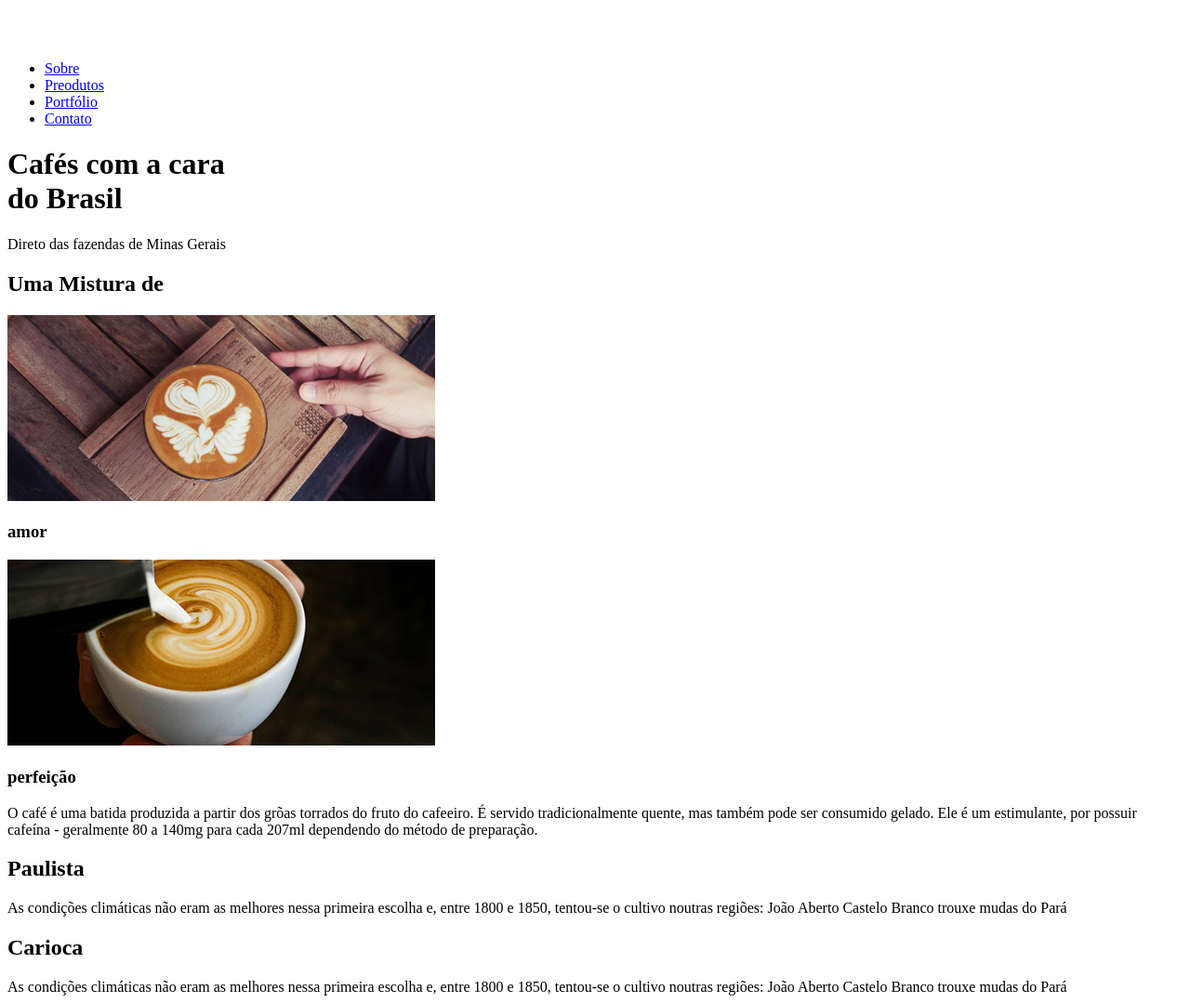
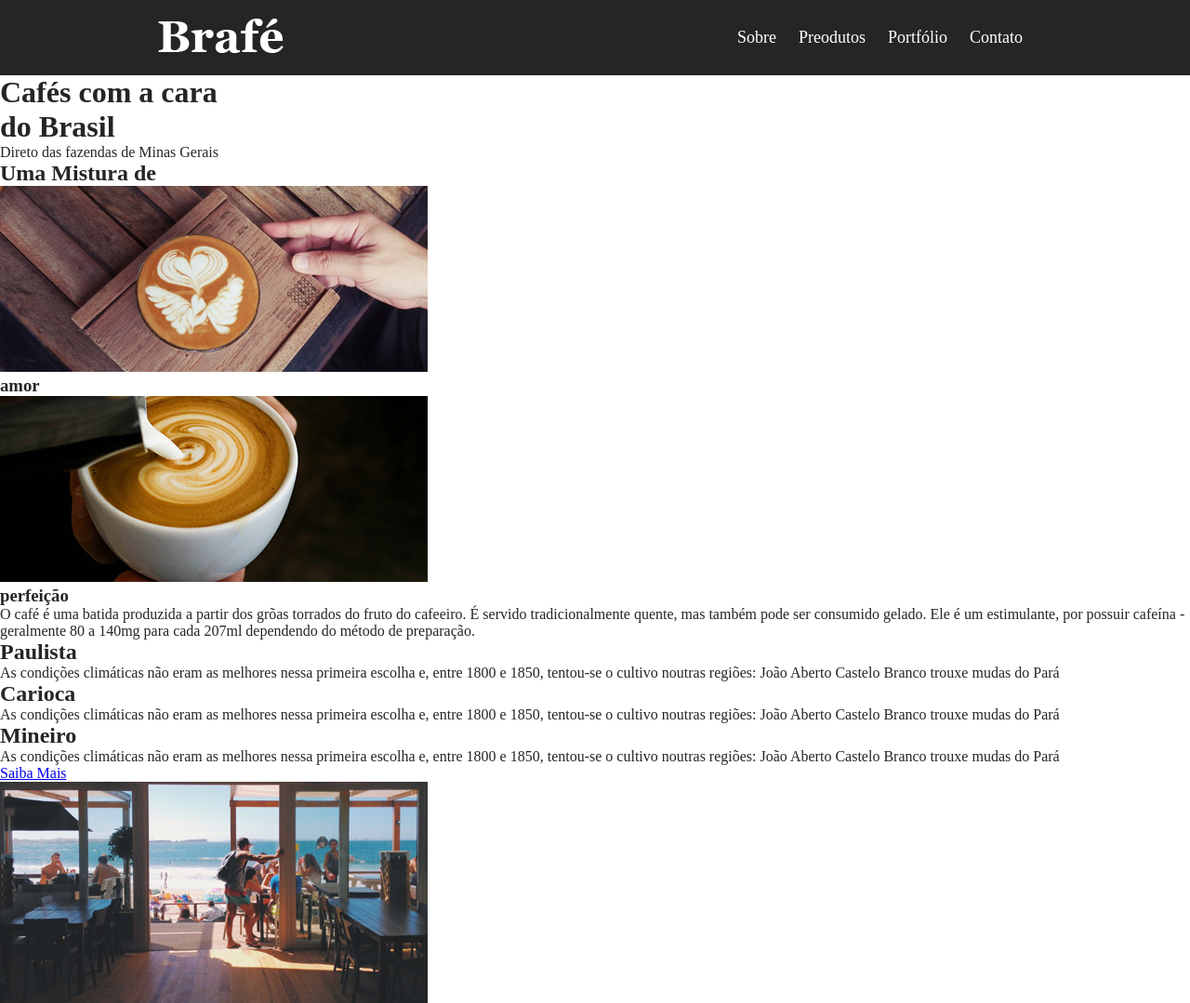
Before and after one commit to EmiliaPaula/brafe_cssAvancado, a plain HTML site: page index.html in a window 1280 px wide. Shown: the top 1079 px of the page at 93% size. Drawn offline with Linux system fonts and the light colour scheme.

Commit message:
nav estilizada

```diff
--- a/css/style.css
+++ b/css/style.css
@@ -0,0 +1,52 @@
+/* Reset */
+
+body, h1, h2, h3, p, ul{
+    padding: 0px;
+    margin: 0px;
+}
+
+body{
+    font-family: Geogia,serif;
+    color: #252525;
+}
+
+/* Menu */
+
+.menu{
+    background: #252525;
+    padding: 20px 0;
+}
+
+.menu-container{
+    max-width: 960px;
+    margin: 0 auto;  /* centralizando */
+}
+
+.menu-container::after, .menu-container::before{   /* claerfix */
+    content: '';
+    display: table;
+    clear: left;
+}
+
+.menu-logo{
+    display: block;
+    float: left;
+    margin-left: 10px;
+}
+
+.menu-nav{
+    float: right;
+    margin-right: 10px;
+}
+
+.menu-nav li{
+    display: inline-block;
+}
+
+.menu-nav a{
+    display: block;
+    padding: 10px;
+    text-decoration: none; /* tirando o sublinhado */
+    color: #ffffff;
+    font-size: 1.125em;
+}
--- a/index.html
+++ b/index.html
@@ -8,11 +8,11 @@
     <link rel="stylesheet" type="text/css" href="css/style.css">
 </head>
 <body>
-    <header>
-        <div>
-            <a href="#"><img src="img/brafe.png" alt="Brafé"</a>
-        </div>
-        <nav>
+
+    <header class="menu">
+        <div class="menu-container">
+            <a class="menu-logo" href="#"><img src="img/brafe.png" alt="Brafé"></a>
+            <nav class="menu-nav">
                 <ul>
                     <li><a href="#">Sobre</a></li>
                     <li><a href="#">Preodutos</a></li>
@@ -20,6 +20,7 @@
                     <li><a href="#">Contato</a></li>
                 </ul>
             </nav>
+        </div>
     </header>
 
     <main>
```
Lines whose indentation alone changed are shown as unchanged.
